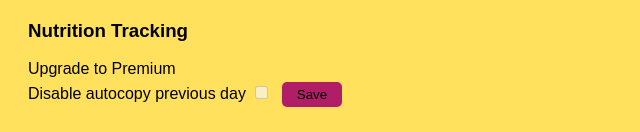
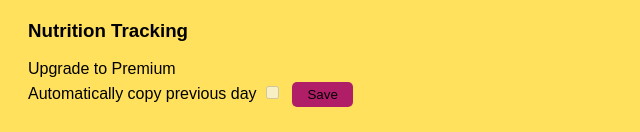
Before and after one commit to JohnZolton/fitness-production, a Django app: page /tracking/settings in a window 1280 px wide. Shown: the part 762-894 px from the top of the page, without its empty margins (0-640 px from the left). Run offline with Django 4.2, Linux system fonts and the light colour scheme; a user stored in the database is signed in; data comes from the database, SQL or seed files in the repository.

Commit message:
settings correction

```diff
--- a/tracking/templates/tracking/settings.html
+++ b/tracking/templates/tracking/settings.html
@@ -75,7 +75,7 @@
         <div>Upgrade to Premium</div>
         <form action = "{% url 'disablecopyprevious' %}" method="post">
             {% csrf_token %}
-            <label for="copyprev">Disable autocopy previous day</label>
+            <label for="copyprev">Automatically copy previous day</label>
             <input type="checkbox" name="enable" disabled>
             <button type="submit">Save</button>
         </form>
```
